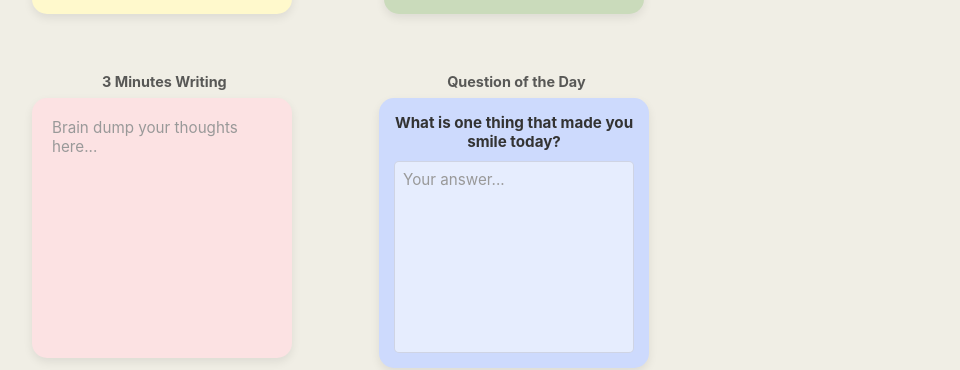
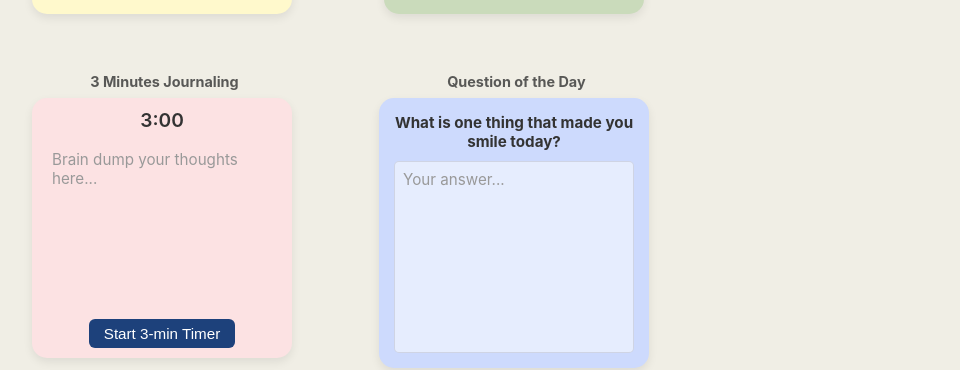
Before and after one commit to izzyaustt/MoodTrackerProj, a React (Create React App) app in the folder frontend/: page /home in a window 1280 px wide. Shown: the part 430-800 px from the top of the page, without its empty margins (302-1262 px from the left). Built offline with nearby package versions, Linux system fonts and the light colour scheme; no server answers.

Commit message:
added timer and fixed welcome button

```diff
--- a/frontend/src/pages/HomePage.css
+++ b/frontend/src/pages/HomePage.css
@@ -172,3 +172,32 @@
     outline: 2px solid #1D417B;
     border-radius: 5px;
 }
+
+.timer-display {
+    font-weight: 600;
+    font-size: 1.2rem;
+    margin-bottom: 8px;
+    color: #333;
+}
+
+.start-timer-button {
+    margin-top: 8px;
+    padding: 6px 15px;
+    font-size: 0.95rem;
+    font-weight: 500;
+    cursor: pointer;
+    background: #1D417B;
+    color: white;
+    border: none;
+    border-radius: 6px;
+    transition: all 0.2s ease;
+}
+
+.start-timer-button:hover:not(:disabled) {
+    background: #16345A;
+}
+
+.start-timer-button:disabled {
+    background: #ccc;
+    cursor: not-allowed;
+}
--- a/frontend/src/pages/HomePage.js
+++ b/frontend/src/pages/HomePage.js
@@ -29,6 +29,10 @@ function HomePage() {
     const [emotions, setEmotions] = useState(fallbackEmotions);
     const [currentEntryId, setCurrentEntryId] = useState(null);
     const [isSaving, setIsSaving] = useState(false);
+
+    //timer states
+    const [timeLeft, setTimeLeft] = useState(180); // 3 minutes
+    const [isRunning, setIsRunning] = useState(false);
 
     // Fetch emotions from backend (with fallback)
     useEffect(() => {
@@ -152,6 +156,33 @@ function HomePage() {
         }
     };
 
+    useEffect(() => {
+        if (!isRunning) return;
+
+        if (timeLeft <= 0) {
+            setIsRunning(false);
+            alert("Time's up! Great job journaling!");
+            return;
+        }
+
+        const timerId = setInterval(() => {
+            setTimeLeft(prev => prev - 1);
+        }, 1000);
+
+        return () => clearInterval(timerId);
+    }, [isRunning, timeLeft]);
+
+    const startTimer = () => {
+        setTimeLeft(180);
+        setIsRunning(true);
+    };
+
+    const formatTime = (seconds) => {
+        const mins = Math.floor(seconds / 60);
+        const secs = seconds % 60;
+        return `${mins}:${secs.toString().padStart(2, '0')}`;
+    };
+
     return (
         <div className = "homepage">
             {/* date bar */}
@@ -187,14 +218,23 @@ function HomePage() {
                     <div className = "box box2">{quote}</div>
                 </div>
 
-                <div className = "box-wrapper">
-                    <div className = "box-title">3 Minutes Writing</div>
-                    <div className = "box box3">
+                {/* 3 Minutes Writing with Timer */}
+                <div className="box-wrapper">
+                    <div className="box-title">3 Minutes Journaling</div>
+                    <div className="box box3" style={{ flexDirection: "column", padding: "10px" }}>
+                        <div className="timer-display">{formatTime(timeLeft)}</div>
                         <textarea
                             value={quickWrite}
                             onChange={(e) => setQuickWrite(e.target.value)}
                             placeholder="Brain dump your thoughts here..."
                         />
+                        <button
+                            onClick={startTimer}
+                            className="start-timer-button"
+                            disabled={isRunning}
+                        >
+                            {isRunning ? "Running..." : "Start 3-min Timer"}
+                        </button>
                     </div>
                 </div>
 
--- a/frontend/src/pages/WelcomePage.css
+++ b/frontend/src/pages/WelcomePage.css
@@ -82,3 +82,28 @@ html, body {
     bottom: 10vh;
     max-width: 80%;
 }
+
+.button {
+    padding: 14px 32px;
+    font-size: 1.2rem;
+    font-weight: 600;
+    font-family: "Playfair Display", serif;
+    color: #fff;
+    background: transparent;
+    border: 2px solid #fff;
+    border-radius: 16px;
+    cursor: pointer;
+    transition: all 0.25s ease;
+    text-shadow: 1px 1px 0 rgba(0,0,0,0.1);
+    position: relative; /* keep it in normal flow */
+    z-index: 5; /* above overlays */
+}
+
+.button:hover {
+    transform: scale(1.05) rotate(1deg);
+    background:#a0b3c8;
+}
+
+.button:active {
+    transform: scale(0.97) rotate(0deg);
+}
```
